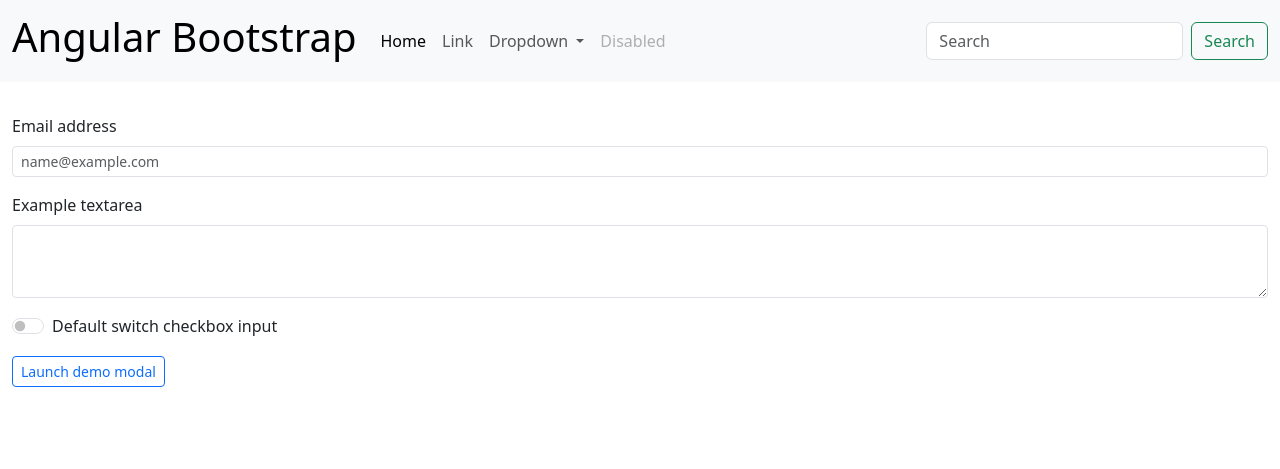
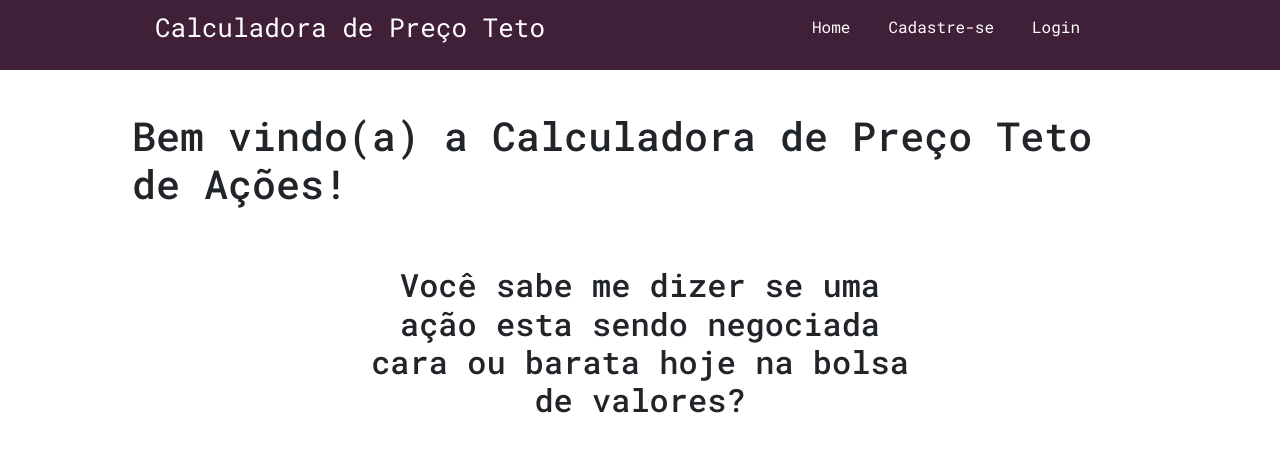
Before and after one commit to Leandro-Gehlen/Preco-Teto-Calc-Desafio-CNI, an Angular app in the folder preco-teto-calc-frontend/: page / in a window 1280 px wide. Shown: the top 469 px of the page. Built offline with nearby package versions, Linux system fonts and the light colour scheme.

Commit message:
tudo certo com a aplicação e bootstrap instalado.

```diff
--- a/preco-teto-calc-frontend/src/app/app-routing.module.ts
+++ b/preco-teto-calc-frontend/src/app/app-routing.module.ts
@@ -1,14 +1,13 @@
 import { NgModule } from '@angular/core';
 import { RouterModule, Routes } from '@angular/router';
-//import { HomeComponent } from './pages/home/home.component';
+import { HomeComponent } from './pages/home/home.component';
 import { LoginComponent } from './pages/login/login.component';
 import { SignupComponent } from './pages/signup/signup.component';
 import { NotfoundComponent } from './pages/notfound/notfound.component';
-import { AppComponent } from './app.component';
 
 
 const routes: Routes = [
-  {path: '', component:AppComponent},
+  {path: '', component:HomeComponent},
   {path: 'login', component:LoginComponent},
   {path: 'signup', component: SignupComponent},
   {path: '**', component: NotfoundComponent},
--- a/preco-teto-calc-frontend/src/app/app.component.html
+++ b/preco-teto-calc-frontend/src/app/app.component.html
@@ -1,86 +1 @@
-<nav class="navbar navbar-expand-sm navbar-light bg-light">
-  <div class="container-fluid">
-    <a class="navbar-brand" href="#">
-      <h1>Angular Bootstrap</h1>
-    </a>
-    <button class="navbar-toggler" type="button" data-bs-toggle="collapse" data-bs-target="#navbarSupportedContent" aria-controls="navbarSupportedContent" aria-expanded="false" aria-label="Toggle navigation">
-      <span class="navbar-toggler-icon"></span>
-    </button>
-    <div class="collapse navbar-collapse" id="navbarSupportedContent">
-      <ul class="navbar-nav me-auto mb-2 mb-lg-0">
-        <li class="nav-item">
-          <a class="nav-link active" aria-current="page" href="#">Home</a>
-        </li>
-        <li class="nav-item">
-          <a class="nav-link" href="#">Link</a>
-        </li>
-        <li class="nav-item dropdown">
-          <a class="nav-link dropdown-toggle" href="#" id="navbarDropdown" role="button" data-bs-toggle="dropdown" aria-expanded="false">
-            Dropdown
-          </a>
-          <ul class="dropdown-menu" aria-labelledby="navbarDropdown">
-            <li><a class="dropdown-item" href="#">Action</a></li>
-            <li><a class="dropdown-item" href="#">Another action</a></li>
-            <li><hr class="dropdown-divider"></li>
-            <li><a class="dropdown-item" href="#">Something else here</a></li>
-          </ul>
-        </li>
-        <li class="nav-item">
-          <a class="nav-link disabled" href="#" tabindex="-1" aria-disabled="true">Disabled</a>
-        </li>
-      </ul>
-      <form class="d-flex">
-        <input class="form-control me-2" type="search" placeholder="Search" aria-label="Search">
-        <button class="btn btn-outline-success" type="submit">Search</button>
-      </form>
-    </div>
-  </div>
-</nav>
-<div class="container-fluid py-3">
-  <div class="row my-3">
-    <div class="col">
-      <label for="exampleFormControlInput1" class="form-label">Email address</label>
-      <input type="email" class="form-control form-control-sm" id="exampleFormControlInput1" placeholder="name@example.com">
-    </div>
-  </div>
-  <div class="row my-3">
-    <div class="col">
-      <label for="exampleFormControlTextarea1" class="form-label">Example textarea</label>
-      <textarea class="form-control form-control-sm" id="exampleFormControlTextarea1" rows="3"></textarea>
-    </div>
-  </div>
-  <div class="row my-3">
-    <div class="col">
-      <div class="form-check form-switch">
-        <input class="form-check-input" type="checkbox" id="flexSwitchCheckDefault">
-        <label class="form-check-label" for="flexSwitchCheckDefault">Default switch checkbox input</label>
-      </div>
-    </div>
-  </div>
-  <div class="row my-3">
-    <div class="col">
-      <button class="btn btn-sm btn-outline-primary" (click)="open(demoModal)">Launch demo modal</button>
-    </div>
-  </div>
-</div>
-
-<ng-template #demoModal let-modal>
-  <div class="modal-header">
-    <h4 class="modal-title" id="modal-basic-title">Profile update</h4>
-    <button type="button" class="btn-close" data-bs-dismiss="modal" aria-label="Close" (click)="modal.dismiss('Cross click')"></button>
-  </div>
-  <div class="modal-body">
-    <form>
-      <div class="form-group">
-        <label for="dateOfBirth">Date of birth</label>
-        <div class="input-group">
-          <input id="dateOfBirth" name="dateOfBirth" class="form-control" placeholder="yyyy-mm-dd" ngbDatepicker #dp="ngbDatepicker">
-          <button type="button" class="btn btn-outline-secondary bi bi-calendar" (click)="dp.toggle()"></button>
-        </div>
-      </div>
-    </form>
-  </div>
-  <div class="modal-footer">
-    <button type="button" class="btn btn-outline-dark" (click)="modal.close('Save click')">Save</button>
-  </div>
-</ng-template>
+<router-outlet></router-outlet>
```
